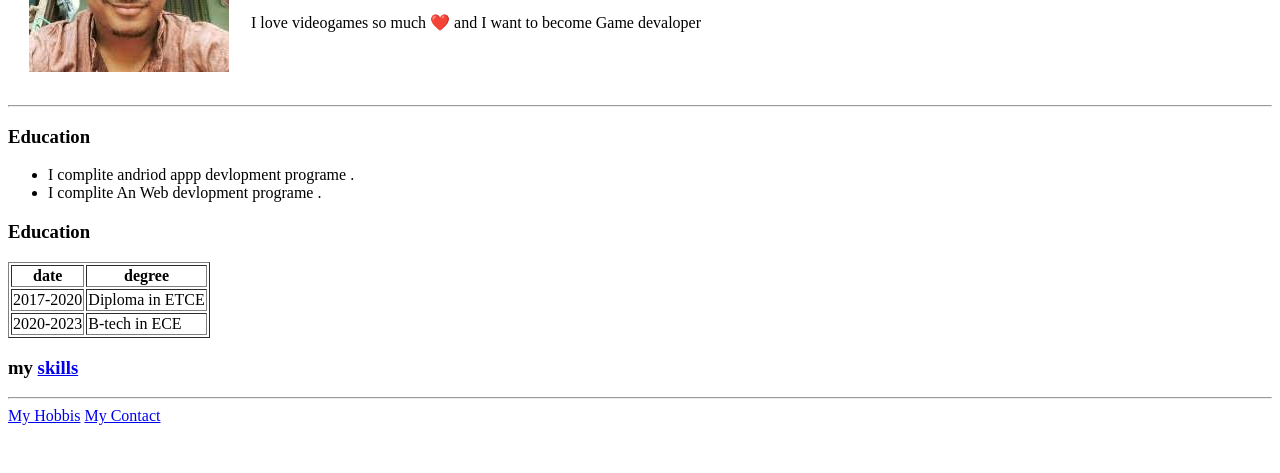
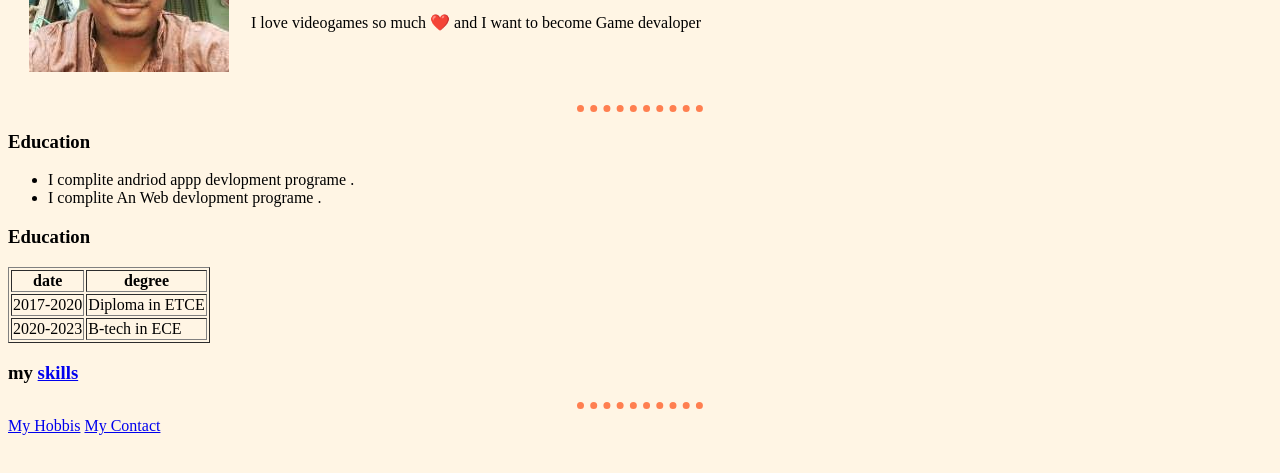
Before and after one commit to JyptiProkashGhosh/cv, a plain HTML site: page index.html in a window 1280 px wide. Shown: the part 157-630 px from the top of the page. Drawn offline with Linux system fonts and the light colour scheme.

Commit message:
Update index.html

```diff
--- a/index.html
+++ b/index.html
@@ -5,6 +5,19 @@
     <meta http-equiv="X-UA-Compatible" content="IE=edge">
     <meta name="viewport" content="width=device-width, initial-scale=1.0">
     <title>Jyoti's personal site</title>
+     <style>
+        body{
+            background-color: #FFF5E4;
+        }
+        hr{
+            border-style:none;
+            border-top-style: dotted;
+            border-color: coral;
+            border-width: 7px;
+            width: 10%;
+        }
+
+    </style>
 </head>
 <body>
     <table cellspacing="20">
```
